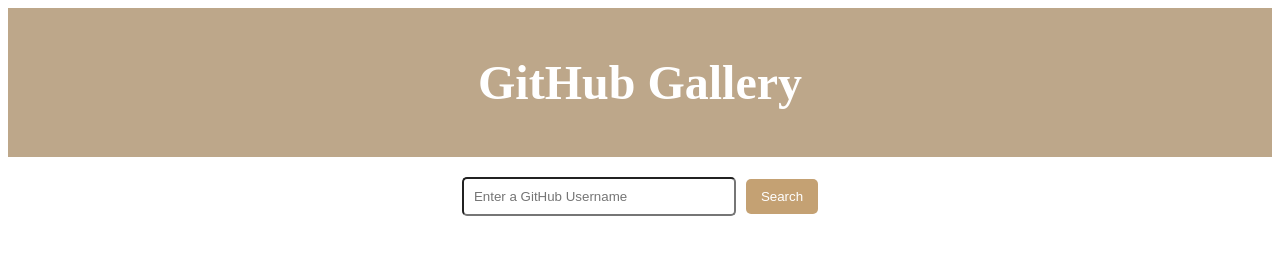
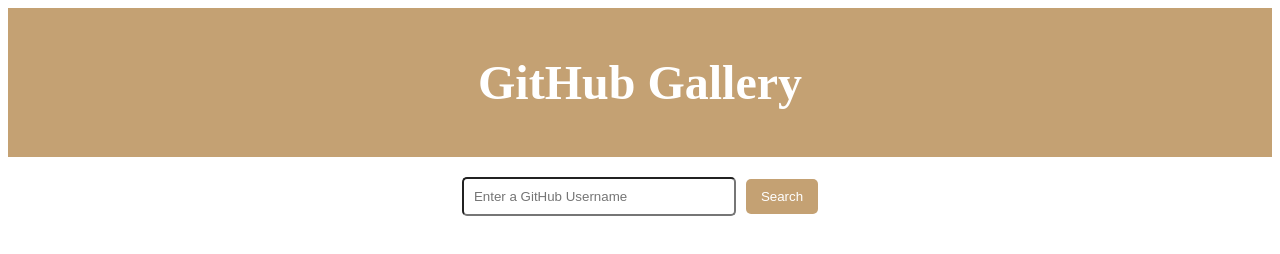
Before and after one commit to shaunaayscue/shaunaayscue.github.io, a plain HTML site: page csc372-hw/hw5/index.html in a window 1280 px wide. Drawn offline with Linux system fonts and the light colour scheme; no server answers.

Commit message:
changed some css

```diff
--- a/csc372-hw/hw5/styles.css
+++ b/csc372-hw/hw5/styles.css
@@ -3,7 +3,7 @@
 }
 
 header {
-    background-color:rgb(189, 167, 138);
+    background-color:rgb(196, 161, 115);
     color: white;
     padding: 15px;
     font-size: 24px;
@@ -27,7 +27,6 @@
 .repo-card {
     background-color: lightgray;
     padding: 15px;
-    border-radius: 8px;
     text-align: left;
     display: flex;
     flex-direction: column;
```
